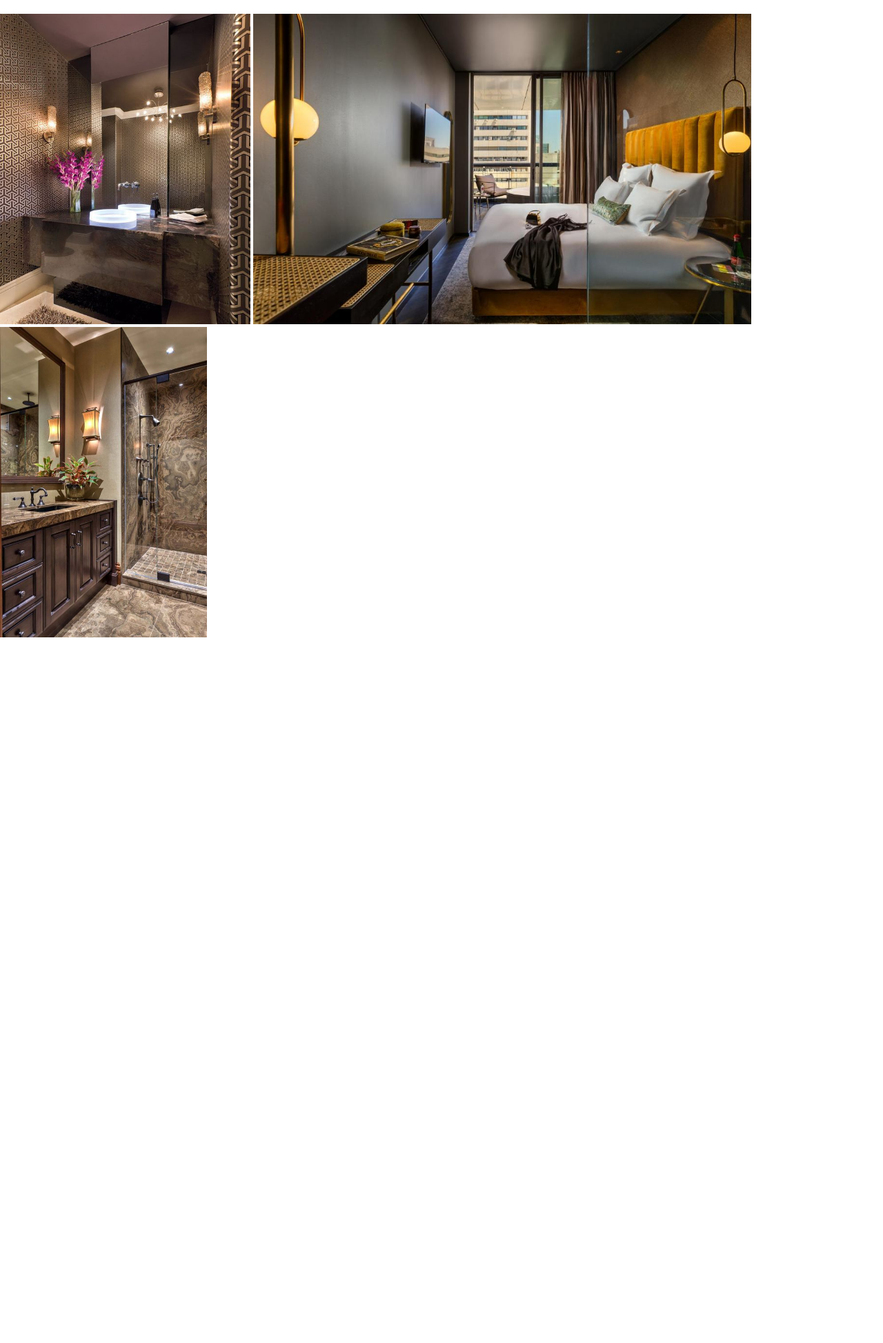
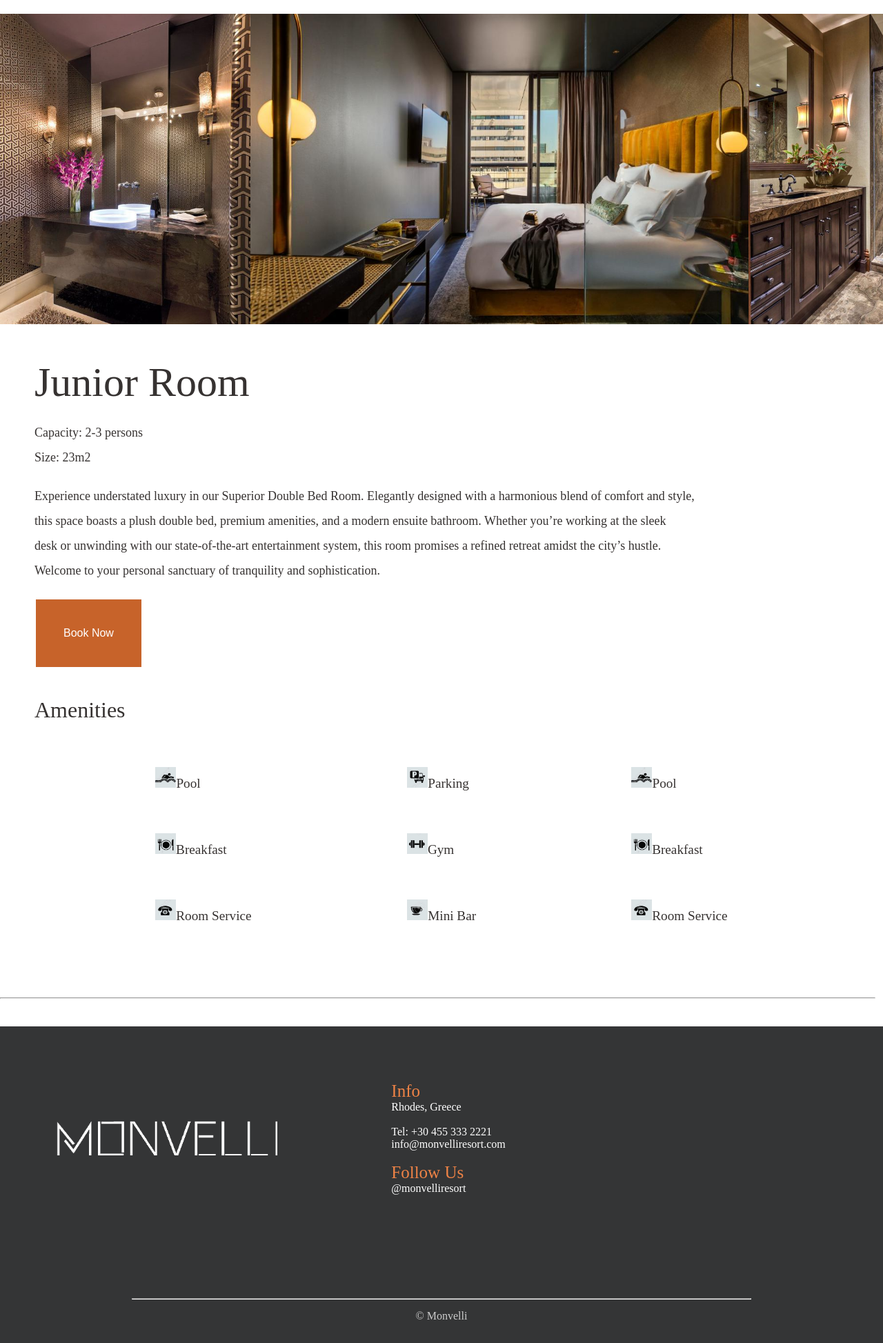
Before and after one commit to LaidaR3/Projekti-WEB, a PHP site: page /room3.html in a window 1280 px wide; the page is wider, and only the part inside the window is pictured. Shown: the part 85-2032 px from the top of that part at 69% size. Before the commit the page ends 1009 px from the top of that part, so only its background shows below. Run offline with PHP 8.4, Linux system fonts and the light colour scheme; grey boxes are pictures that could not be loaded.

Commit message:
Room3-fotot-footer

```diff
--- a/room3.html
+++ b/room3.html
@@ -27,5 +27,74 @@
         <img src="./imgs/room3-bathroom2.jpg" alt="" style="height: 450px;">
 
     </div>
+    <div>
+        <h1 id="junior3" >Junior Room</h1>
+        <p id="capacity3">Capacity: 2-3 persons<br>
+            Size: 23m2</p>
+    </div>
+    <div id="teksti-room3">
+        <p>Experience understated luxury in our Superior Double Bed Room. Elegantly designed with a harmonious blend of comfort and style, <br>
+            this space boasts a plush double bed, premium amenities, and a modern ensuite bathroom. Whether you’re working at the sleek<br>
+             desk or unwinding with our state-of-the-art entertainment system, this room promises a refined retreat amidst the city’s hustle.<br>
+              Welcome to your personal sanctuary of tranquility and sophistication.</p>
+      </div>
+      <div class="bookResort">
+        <button>Book Now</button>
+    </div>
+    <p id="amenities-header">Amenities</p>
+<div class="amenities-room1">
+    <div class="amenities1-room1">
+       <ol>
+           <li><img src="imgs/pool.jpg"height="30px" alt="">Pool</li>
+           <li><img src="imgs/food.jpg"height="30px" alt="">Breakfast</li>
+           <li><img src="imgs/roomservice.jpg"height="30px" alt="">Room Service</li>
+       </ol>
+    </div>
+    <div class="amenities2-room1">
+       <ol>
+           <li><img src="imgs/Parking.jpg" height="30px">Parking</li>
+           <li><img src="imgs/gym.jpg" height="30px" alt="">Gym</li>
+           <li><img src="imgs/bar.jpg" height="30px" alt="">Mini Bar</li>
+       </ol>
+    </div>
+    <div class="amenities1-room1">
+       <ol>
+           <li><img src="imgs/pool.jpg"height="30px" alt="">Pool</li>
+           <li><img src="imgs/food.jpg"height="30px" alt="">Breakfast</li>
+           <li><img src="imgs/roomservice.jpg"height="30px" alt="">Room Service</li>
+       </ol>
+    </div>
+
+</div>
+
+<hr id="hr2">
+<footer>
+
+    <div class="footer">
+        <div class="logo-f">
+            <img src="imgs/logowhite.png" alt="logo">
+        </div>
+        <div class="info-f">
+            <p id="info-f">Info</p>
+            <p>Rhodes, Greece</p>
+            <br>
+            <p>Tel: +30 455 333 2221</p>
+            <p>info@monvelliresort.com</p>
+            <br>
+            <p id="info-f">Follow Us</p>
+            <p>@monvelliresort</p>
+        </div>
+        <div >
+            <iframe src="https://www.google.com/maps/embed?pb=!1m18!1m12!1m3!1d51358.392032854514!2d28.180502895363386!3d36.43581272682968!2m3!1f0!2f0!3f0!3m2!1i1024!2i768!4f13.1!3m3!1m2!1s0x14956193e10aff61%3A0x6913d088bdbf8893!2sRhodes%2C%20Greece!5e0!3m2!1sen!2s!4v1700336965991!5m2!1sen!2s" width="300" height="200" style="border:0;" allowfullscreen="" loading="lazy" referrerpolicy="no-referrer-when-downgrade"></iframe></div>
+    </div>
+    <div class="hr-f">
+        <hr>
+    </div>
+    <div class="c">
+
+        <p> &copy; Monvelli</p>
+    </div>
+
+</footer>
 </body>
 </html>
--- a/style.css
+++ b/style.css
@@ -808,7 +808,7 @@
     justify-content: right;
     font-size: small;
 }
-/*ROOMS*/
+/*ROOMS-ndryshime ne main foto*/
 .header-Rooms{
     display: flex;
     align-items: flex-start;
@@ -830,6 +830,9 @@
     left: 20px;
 
 }
+
+
+
 
 
 .header-Rooms{
@@ -1172,3 +1175,33 @@
     font-size: large;
 
 }
+/*ROOM 3*/
+
+.room3-fotot{
+    display: flex;
+    justify-content: space-between;
+}
+#junior3{
+    color: #363231;
+    margin-top: 50px;
+    font-size: 60px;
+    margin-left: 50px;
+    font-family: 'Crimson Text', serif;
+    font-weight: 100;
+}
+#capacity3{
+    font-size: large;
+    color: #363231;
+    margin-left: 50px;
+    margin-top: 20px;
+    line-height: 2;
+}
+
+#teksti-room3{
+    margin-left: 50px;
+    margin-top: 20px;
+    line-height: 2;
+    color: #363231;
+    font-size: large;
+
+}
```
Also changed, not shown: room2.html (+26 -20 lines).
